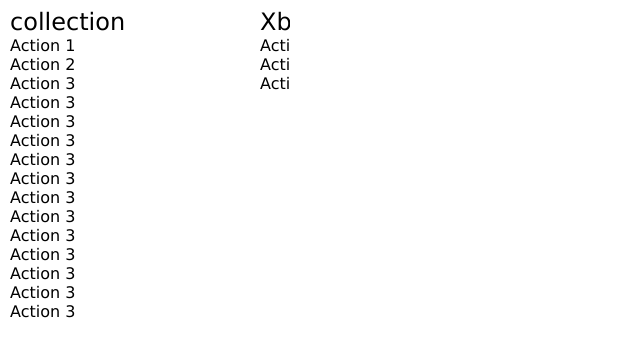
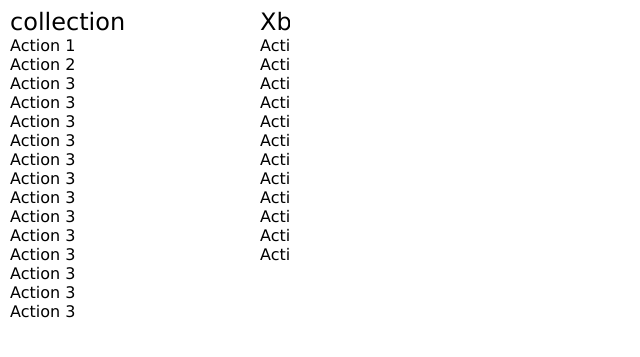
Before and after one commit to ekaqu/metro-ui, a plain HTML site: page examples/panorama.html in a window 1280 px wide. Shown: the part 73-430 px from the top of the page, without its empty margins (0-640 px from the left). Drawn offline with Linux system fonts and the light colour scheme; a script that the page names is missing.

Commit message:
added more items for the second column

```diff
--- a/examples/panorama.html
+++ b/examples/panorama.html
@@ -46,6 +46,15 @@
               <li>Action 1</li>
               <li>Action 2</li>
               <li>Action 3</li>
+              <li>Action 1</li>
+              <li>Action 2</li>
+              <li>Action 3</li>
+              <li>Action 1</li>
+              <li>Action 2</li>
+              <li>Action 3</li>
+              <li>Action 1</li>
+              <li>Action 2</li>
+              <li>Action 3</li>
             </ul>
           </div>
         </div>
```
